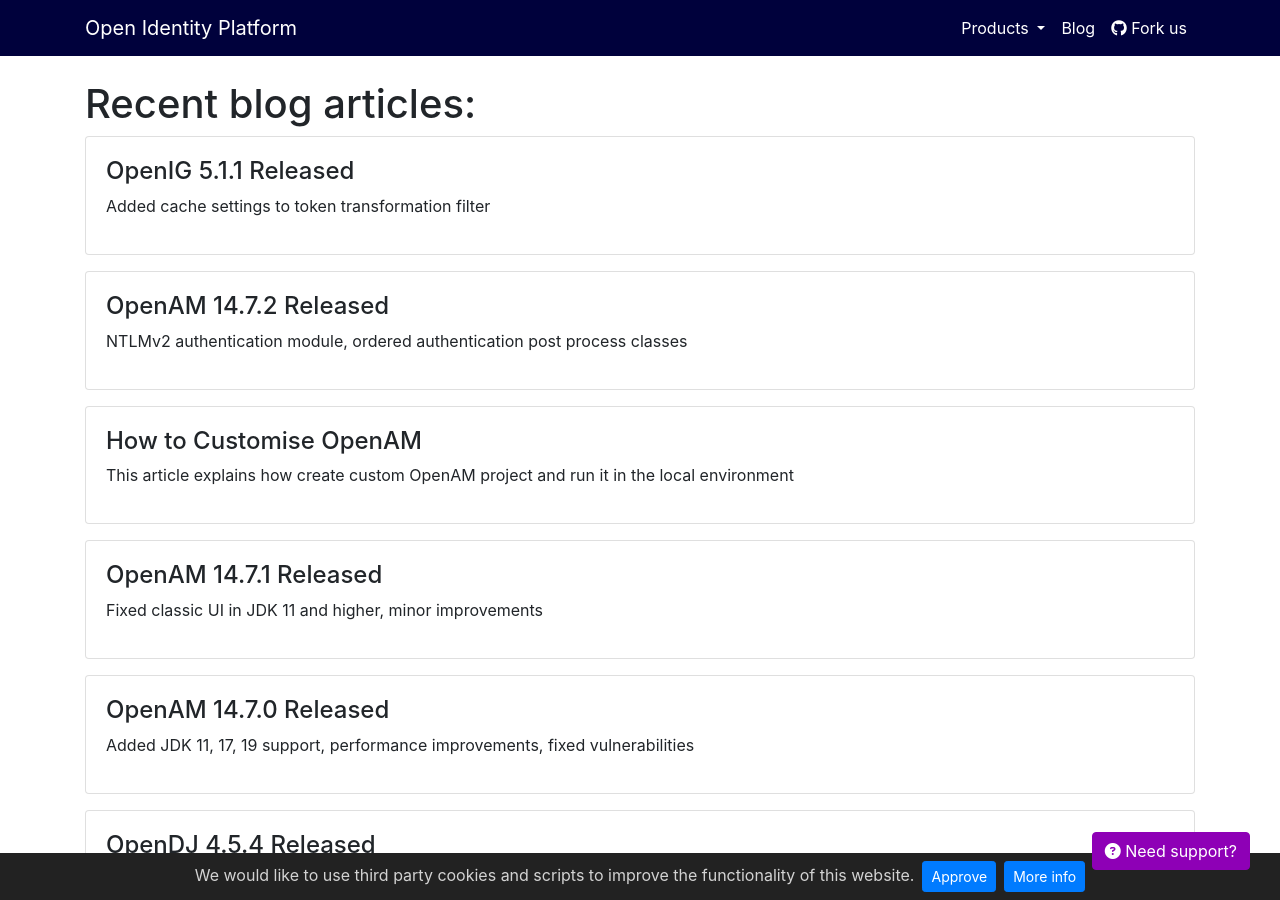
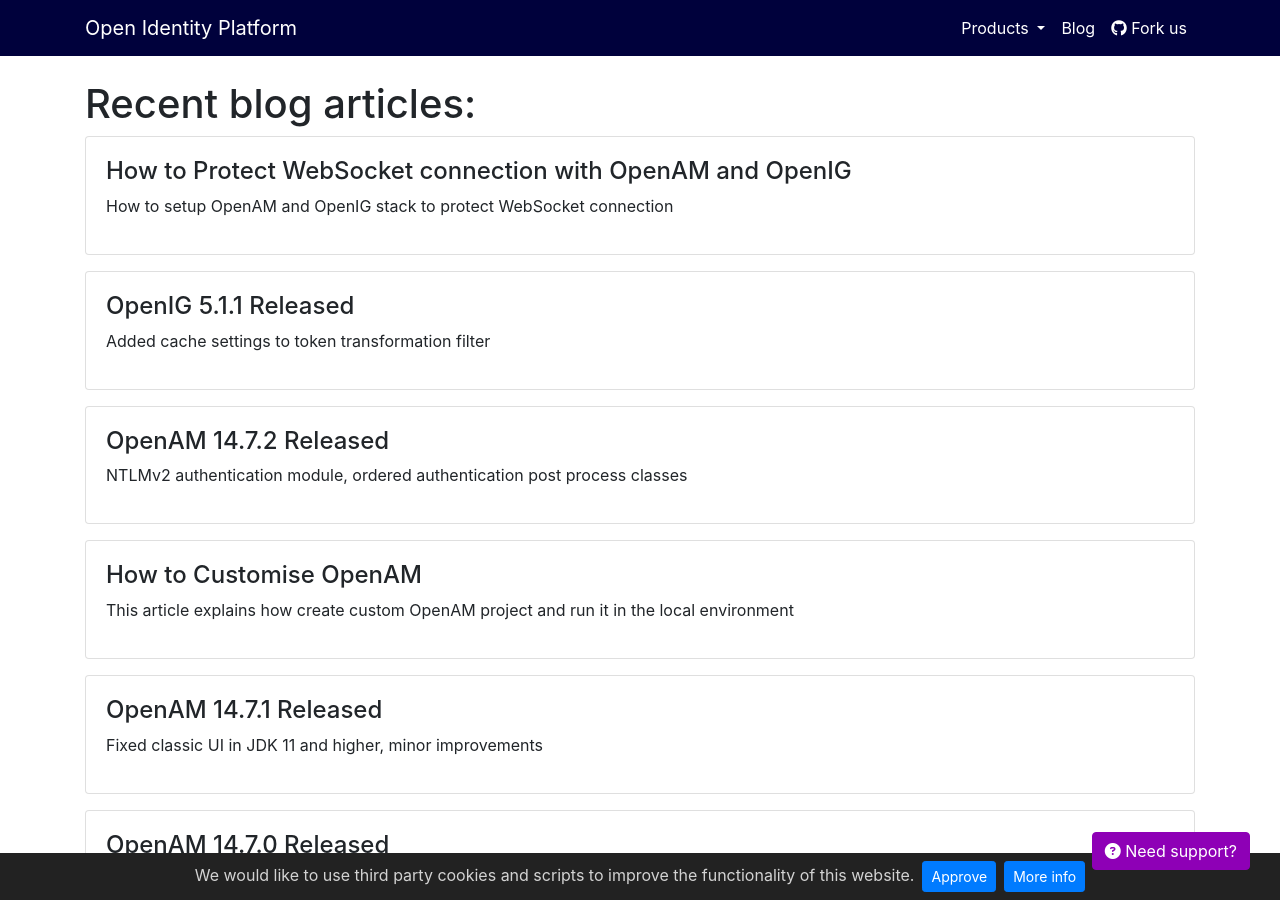
Before and after one commit to OpenIdentityPlatform/OpenIdentityPlatform.org, a Jekyll site: the page built from blog/index.html, in a window 1280 px wide and 900 px high. Built offline with Jekyll 4.4.1, drawn with Linux system fonts in a browser that asks for light colours; some of the changed lines change nothing that is shown.

Commit message:
How to Protect WebSocket connection (#131)
* How to Protect WebSocket connection

* fix grammar and formatting

````diff
--- a/_data/blogposts.yml
+++ b/_data/blogposts.yml
@@ -1,3 +1,7 @@
+-
+  title: 'How to Protect WebSocket connection with OpenAM and OpenIG'
+  link: '/blog/openam-openig-websocket'
+  description: 'How to setup OpenAM and OpenIG stack to protect WebSocket connection'
 -
   title: 'OpenIG 5.1.1 Released'
   link: '/blog/openig-5-1-1-released'
--- /dev/null
+++ b/blog/openam-openig-websocket.md
@@ -0,0 +1,328 @@
+---
+layout: home
+title: "How to Protect WebSocket Connection with OpenAM and OpenIG"
+landing-title2: "How to Protect WebSocket Connection with OpenAM and OpenIG"
+description: "How to setup OpenAM and OpenIG stack to protect WebSocket connection"
+keywords: 'openam, openig, gateway, websocket'
+share-buttons: true
+---
+
+# How to Protect WebSocket Connection with OpenAM and OpenIG
+
+Original article: [https://github.com/OpenIdentityPlatform/OpenIG/wiki/How-to-Protect-WebSocket-Connection-with-OpenAM-and-OpenIG](https://github.com/OpenIdentityPlatform/OpenIG/wiki/How-to-Protect-WebSocket-Connection-with-OpenAM-and-OpenIG)
+
+- [Introduction](#introduction)
+- [Sample Websocket Service Introduction](#sample-websocket-service-introduction)
+- [OpenIG Configuration](#openig-configuration)
+- [OpenAM Configuration](#openam-configuration)
+- [Test Solution](#test-solution)
+
+
+## Introduction
+
+This article is a continuation of the article [How to Add Authorization and Protect Your Application With OpenAM and OpenIG Stack
+](https://github.com/OpenIdentityPlatform/OpenAM/wiki/How-to-Add-Authorization-and-Protect-Your-Application-With-OpenAM-and-OpenIG-Stack). The previous article described how to protect regular HTTP endpoints. In the following, we will protect a WebSocket connection with OpenAM authentication. To simplify the setup and deployment of services we will use Docker and Docker Compose tools.
+
+
+## Sample Websocket Service Introduction
+
+To test WebSocket we will use a Spring Framework-based [Sample Socket Service](https://github.com/maximthomas/openig-protect-ws). To run the service in Docker, create a `docker-compose.yml` file and add sample-service:
+
+`docker-compose.yml`:
+```yml
+version: '3'
+services:
+  sample-service:
+    image: maximthomas/sample-service
+    restart: always
+    ports:
+        - "8082:8080"
+    networks:
+      openam_network:
+        aliases:
+          - sample-service
+networks:
+  openam_network:
+    driver: bridge
+```
+
+Run the `docker compose up` command and after the service is started, open your browser and navigate to [http://localhost:8082/ui/ws](http://localhost:8082/ui/ws). You will see a web page from which you can connect to the WebSocket, send messages, and see the replies from the server. Establish a connection by pressing the `Connect` button and send a message by pressing the `Send Message` button. After a message is received by the server it responds by the current server time.
+
+![Sample Service WebSocket UI](/assets/img/openam-openig-websocket/sample-service-ws-ui.png)
+
+## OpenIG Configuration
+
+Let's setup access to the sample service instance via OpenIG. Remove the `ports` section from the `docker-compose.yml` file and add OpenIG.
+
+Create folder `openig-config` go to the folder and create two files `admin.json` and `config.json` with the following contents:
+
+`admin.json`
+```json
+{
+    "prefix" : "openig",
+    "mode": "PRODUCTION"
+}
+```
+
+`confin.json`
+```json
+{
+  "heap": [],
+  "handler": {
+    "type": "Chain",
+    "config": {
+      "filters": [],
+      "handler": {
+        "type": "Router",
+        "name": "_router",
+        "capture": "all"
+      }
+    }
+  }
+}
+```
+
+Then add OpenIG routes for `sample-service` UI and WebSocket endpoints. Create a `routes` folder in the `openig-config` folder.
+In `routes` folder create a `10-ui.json` for UI and a `10-websocket.json` as well.
+`10-ui.json`
+```json
+{
+   "name": "${matches(request.uri.path, '^/ui/*')}",
+   "condition": "${matches(request.uri.path, '^/ui/*')}",
+   "monitor": true,
+   "timer": true,
+   "handler": {
+      "type": "Chain",
+      "config": {
+         "filters": [],
+         "handler": "EndpointHandler"
+      }
+   },
+   "heap": [
+      {
+         "name": "EndpointHandler",
+         "type": "DispatchHandler",
+         "config": {
+            "bindings": [
+               {
+                  "handler": "ClientHandler",
+                  "capture": "all",
+                  "baseURI": "${system['secured']}"
+               }
+            ]
+         }
+      }
+   ]
+}
+```
+`10-websocket.json`
+```json
+{
+  "name": "${matches(request.uri.path, '^/ws-handler')}",
+  "condition": "${matches(request.uri.path, '^/ws-handler')}",
+  "monitor": true,
+  "timer": true,
+  "handler": {
+    "type": "Chain",
+    "config": {
+      "filters": [
+        {
+          "type": "HeaderFilter",
+          "config": {
+            "messageType": "REQUEST",
+            "add": {
+              "Host": [
+                "${matchingGroups(system['ws.secured'],\"(http|https):\/\/(.[^\/]*)\")[2]}"
+              ]
+            },
+            "remove": [
+              "Sec-Websocket-Key",
+              "Sec-Websocket-Version",
+              "Host",
+              "Origin"
+            ]
+          }
+        }
+      ],
+      "handler": "EndpointHandler"
+    }
+  },
+  "heap": [
+    {
+      "name": "EndpointHandler",
+      "type": "DispatchHandler",
+      "config": {
+        "bindings": [
+          {
+            "handler": "ClientHandler",
+            "capture": "all",
+            "baseURI": "${system['ws.secured']}"
+          }
+        ]
+      }
+    }
+  ]
+}
+```
+We need to remove headers from the client's original HTTP request to establish a proper WebSocket connection from OpenIG instance to the `secured-service`.
+
+Add OpenIG service to the `docker-compose.yml` file.
+
+```yml
+...
+  openig:
+    image: openidentityplatform/openig
+    build: .
+    volumes:
+      - ./openig-config:/usr/local/openig-config/config:ro
+    ports:
+      - "8081:8080"
+    environment:
+      CATALINA_OPTS: -Dopenig.base=/usr/local/openig-config -Dsecured=http://sample-service:8080 -Dopenam=http://openam.example.org:8080/openam -Dws.secured=ws://sample-service:8080 -org.openidentityplatform.openig.websocket.ttl=180
+    networks:
+      openam_network:
+        aliases:
+          - openig.example.org
+...
+```
+System properties from OpenIG example configuration
+
+|Peroperty|Description|
+|-|-|
+|secured|points to the HTTP service|
+|ws.secured|Points to the WebSocket service|
+|openam|points to OpenAM instance (we will use this setting in the future chapters)|
+|org.openidentityplatform.openig.websocket.ttl|The interval in seconds, during which the validity of the session is checked (default 180)|
+
+Run the `docker compose` command using the updated file. After OpenIG and sample servie are up, open [http://localhost:8080/ui/ws](http://localhost:8080/ui/ws) URL in your browser. You'll be able to establish a WebSocket connection and all interactions will be proxied by OpenIG.
+
+## OpenAM Configuration
+
+Let's add OpenAM authentication to our stack.
+Add OpenAM service to the `docker-compose.yml` file.
+
+```yml
+...
+  openam:
+    image: openidentityplatform/openam
+    volumes:
+      - ./data/openam:/usr/openam/config
+    ports:
+      - "8080:8080"
+    networks:
+      openam_network:
+        aliases:
+          - openam.example.org
+...
+```
+The `./data/openam` folder is needed to store OpenAM persistent configuration.
+
+
+Add FQDN openam.example.org and openig.example.org to `hosts` file:
+`127.0.0.1 openam.example.org openig.example.org`
+
+Run the `docker-compose` file, setup OpenAM, add cookie domain and setup `jwt` endpoint as described in [How to Add Authorization and Protect Your Application With OpenAM and OpenIG Stack
+](https://github.com/OpenIdentityPlatform/OpenAM/wiki/How-to-Add-Authorization-and-Protect-Your-Application-With-OpenAM-and-OpenIG-Stack#openam-installation) article.
+
+Add OpenAM token validation filters to the `10-websocket.json` file.
+
+```json
+{
+          "type": "ConditionalFilter",
+          "config": {
+            "condition": "${empty contexts.sts.issuedToken and not empty request.cookies['iPlanetDirectoryPro'][0].value}",
+            "delegate": {
+              "type": "TokenTransformationFilter",
+              "config": {
+                "openamUri": "${system['openam']}",
+                "realm": "/",
+                "instance": "jwt",
+                "from": "OPENAM",
+                "to": "OPENIDCONNECT",
+                "idToken": "${request.cookies['iPlanetDirectoryPro'][0].value}"
+              }
+            }
+          }
+        },
+        {
+          "type": "ConditionalFilter",
+          "config": {
+            "condition": "${not empty contexts.sts.issuedToken}",
+            "delegate": {
+              "type": "HeaderFilter",
+              "config": {
+                "messageType": "REQUEST",
+                "remove": [
+                  "Authorization",
+                  "JWT"
+                ],
+                "add": {
+                  "Authorization": [
+                    "Bearer ${contexts.sts.issuedToken}"
+                  ]
+                }
+              }
+            }
+          }
+        },
+        {
+          "type": "ConditionEnforcementFilter",
+          "config": {
+            "condition": "${not empty contexts.sts.issuedToken}",
+            "failureHandler": {
+              "type": "StaticResponseHandler",
+              "config": {
+                "status": 401,
+                "reason": "Found",
+                "headers": {
+                  "Content-Type": [
+                    "application/json"
+                  ],
+                },
+                "entity": "{ \"Error\": \"Unauthorized\"}"
+              }
+            }
+          }
+        }
+```
+
+These three filters do the following:
+The first filter converts OpenAM token to JWT and sets to the request context. The second filter adds JWT to the OpenIG to the target service request. The third filter checks if there is a JWT in the request context and if not, responds with the `401` error. If authentication
+
+## Test Solution
+
+Navigate to [http://openig.example.org:8081/ui/ws](http://openig.example.org:8081/ui/ws) and press the `Connect` button. You will see the connection error message.
+
+```
+Log:
+connecting...
+socket error occurred
+socket connection closed
+```
+
+Open the next tab in your browser and navigate to the OpenAM URL [http://openam.example.org:8080/openam](http://openam.example.org:8080/openam)
+
+Login to OpenAM, return to [http://openig.example.org:8081/ui/ws](http://openig.example.org:8081/ui/ws) tab and try to connect again.
+
+You will see the following
+```
+connecting...
+connected
+```
+
+Press the `Send Message` button and you should see the following messages
+```
+sending message...</br>
+got response message from server: current time: Mon Mar 13 12:57:45 UTC 2023
+```
+
+Let's logout from OpenAM go back to [http://openig.example.org:8081/ui/ws](http://openig.example.org:8081/ui/ws) wait 3 minutes (as set in the `org.openidentityplatform.openig.websocket.ttl` setting) and try to send a message.
+
+We will see the following:
+
+```
+sending message...
+socket connection closed
+```
+
+![Sample Service WebSocket UI and OpenAM](/assets/img/openam-openig-websocket/sample-service-ws-ui-openam.png)
````
Also changed, not shown: assets/img/openam-openig-websocket/sample-service-ws-ui-openam.png (added), assets/img/openam-openig-websocket/sample-service-ws-ui.png (added).
